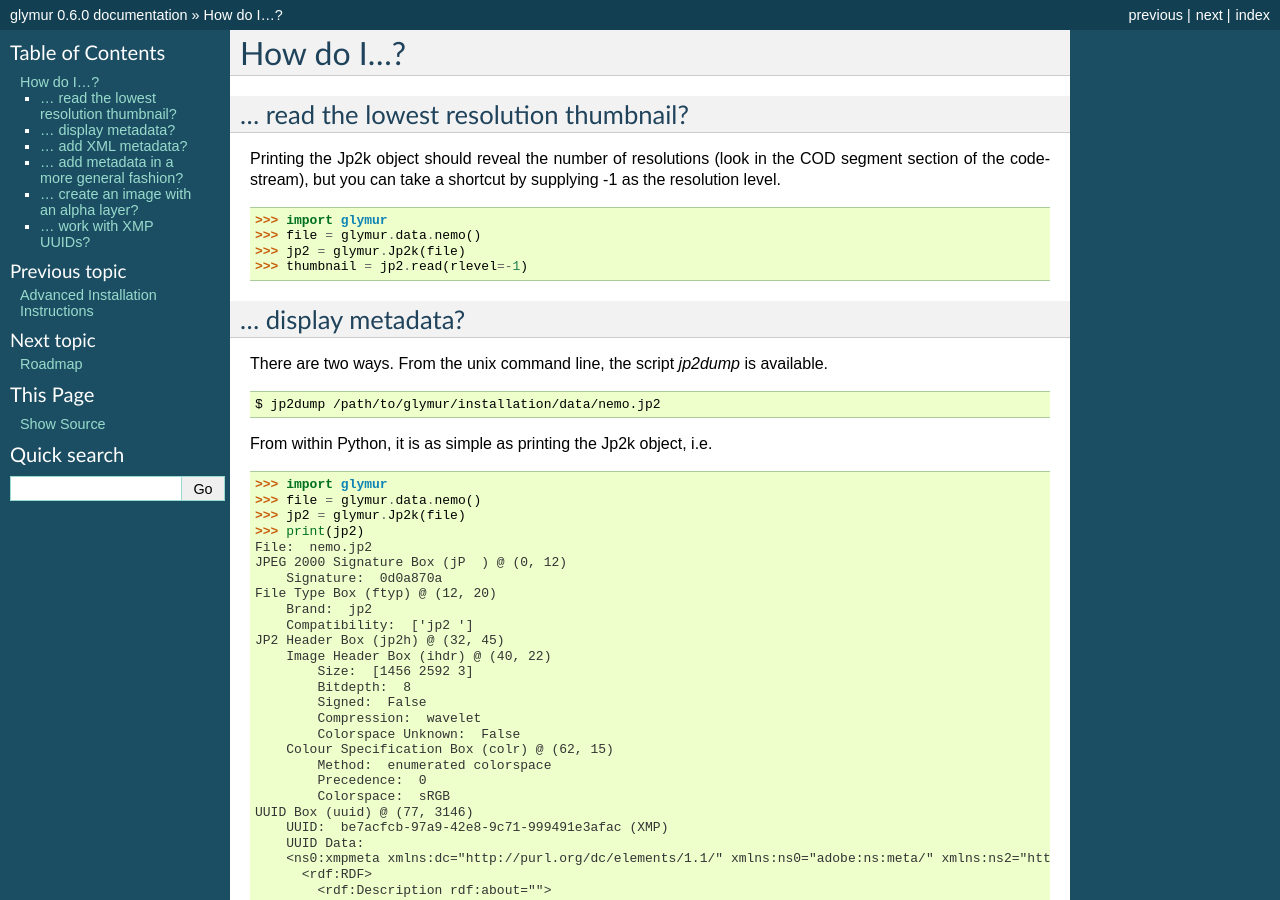
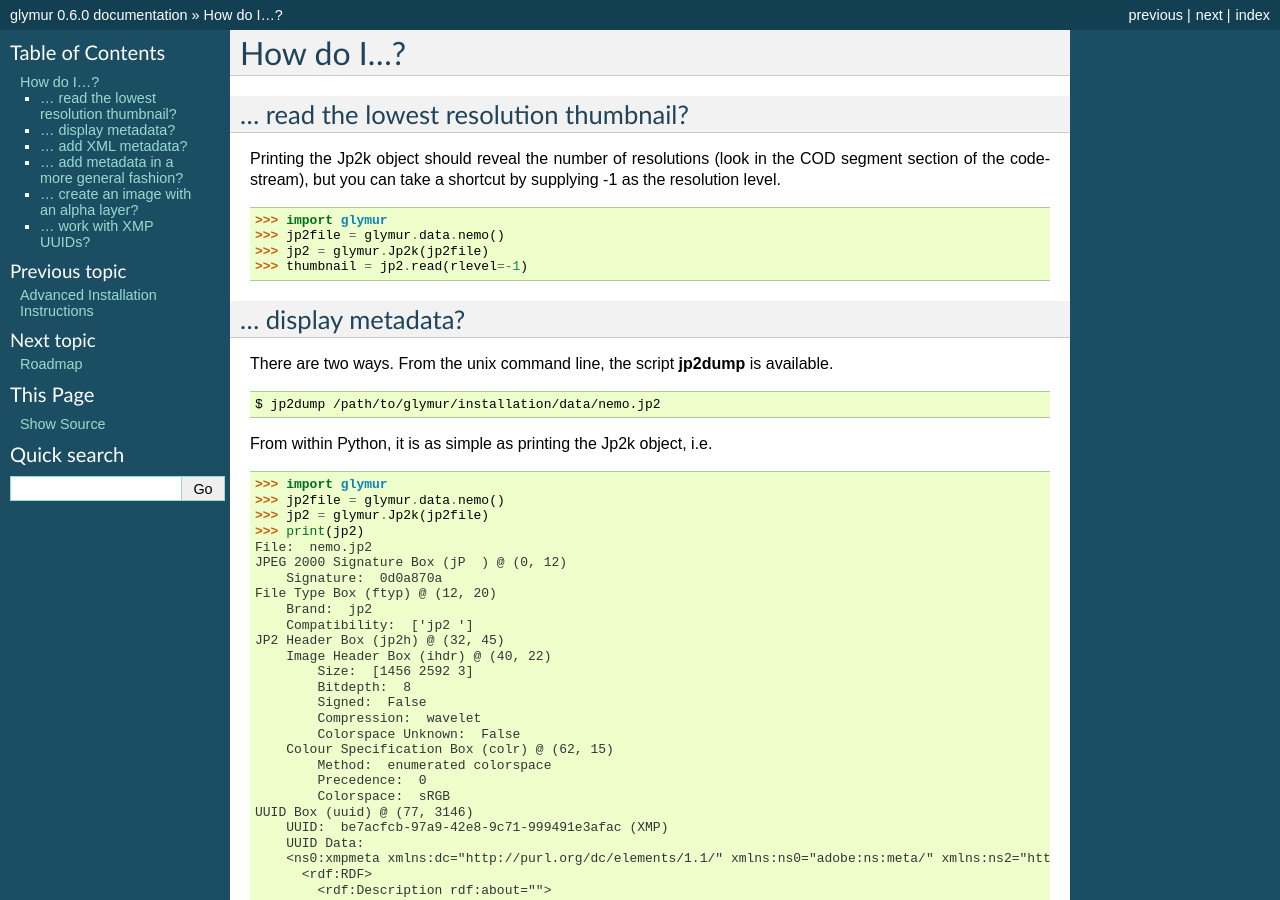
Before and after one commit to quintusdias/glymur, a Sphinx documentation site: the page built from docs/source/how_do_i.rst, in a window 1280 px wide and 900 px high. Built offline with Sphinx 7.4.7, drawn with Linux system fonts in a browser that asks for light colours; some of the changed text lies outside the part shown.

Commit message:
Minor documentation mods.

```diff
--- a/docs/source/how_do_i.rst
+++ b/docs/source/how_do_i.rst
@@ -11,13 +11,13 @@ take a shortcut by supplying -1 as the
 resolution level. ::
 
     >>> import glymur
-    >>> file = glymur.data.nemo()
-    >>> jp2 = glymur.Jp2k(file)
+    >>> jp2file = glymur.data.nemo()
+    >>> jp2 = glymur.Jp2k(jp2file)
     >>> thumbnail = jp2.read(rlevel=-1)
 
 ... display metadata?
 =====================
-There are two ways.  From the unix command line, the script *jp2dump* is
+There are two ways.  From the unix command line, the script **jp2dump** is
 available. ::
 
     $ jp2dump /path/to/glymur/installation/data/nemo.jp2
@@ -25,8 +25,8 @@ available. ::
 From within Python, it is as simple as printing the Jp2k object, i.e. ::
 
     >>> import glymur
-    >>> file = glymur.data.nemo()
-    >>> jp2 = glymur.Jp2k(file)
+    >>> jp2file = glymur.data.nemo()
+    >>> jp2 = glymur.Jp2k(jp2file)
     >>> print(jp2)
     File:  nemo.jp2
     JPEG 2000 Signature Box (jP  ) @ (0, 12)
@@ -241,8 +241,8 @@ you can use the :py:meth:`wrap` method with no box argument: ::
 
     >>> import glymur
     >>> glymur.set_printoptions(codestream=False)
-    >>> jfile = glymur.data.goodstuff()
-    >>> j2k = glymur.Jp2k(jfile)
+    >>> jp2file = glymur.data.goodstuff()
+    >>> j2k = glymur.Jp2k(jp2file)
     >>> jp2 = j2k.wrap("newfile.jp2")
     >>> print(jp2)
     File:  newfile.jp2
```
Also changed, not shown: other parts of docs/source/how_do_i.rst (+2 -2 lines), docs/source/introduction.rst (+4 -4 lines).
